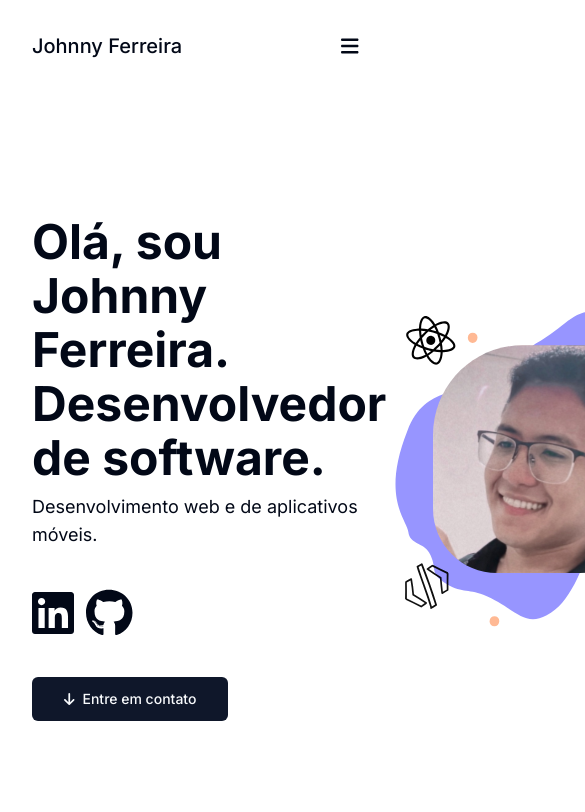
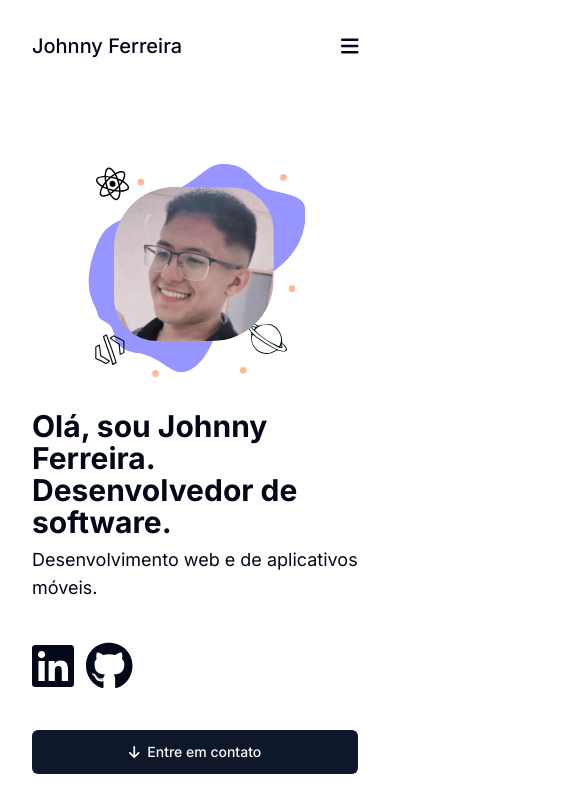
Before and after one commit to johnnyferreiradev/portfolio, a Next.js app: page / in a window 390 px wide. Shown: the top 812 px of the page, 585 px wide, since content can reach past the window. Built offline with nearby package versions, Linux system fonts and the light colour scheme.

Commit message:
feat: banner responsiveness

```diff
--- a/src/components/common/Banner.tsx
+++ b/src/components/common/Banner.tsx
@@ -11,11 +11,11 @@ export function Banner() {
     <div
       className={cn(
         "w-full px-8 lg:px-24 py-8 min-h-[calc(100vh-92px)]",
-        "flex justify-between items-center gap-8"
+        "flex flex-col-reverse md:flex-row justify-center md:justify-between items-center gap-8"
       )}
     >
       <div className="w-full max-w-screen-sm flex flex-col gap-2">
-        <h1 className="text-5xl font-bold leading-[54px]">
+        <h1 className="text-3xl md:text-5xl font-bold leading-8 md:leading-[54px]">
           Olá, sou Johnny Ferreira. Desenvolvedor de software.
         </h1>
         <p className="text-lg">Desenvolvimento web e de aplicativos móveis.</p>
@@ -27,7 +27,7 @@ export function Banner() {
             <FontAwesomeIcon icon={faGithub} size="3x" />
           </Link>
         </div>
-        <Button className="w-max" size="lg">
+        <Button className="w-full md:w-max" size="lg">
           <FontAwesomeIcon icon={faArrowDown} className="mr-2" /> Entre em
           contato
         </Button>
@@ -37,6 +37,7 @@ export function Banner() {
         alt="Johnny Ferreira"
         width={440}
         height={440}
+        className="w-full max-w-[220px] md:max-w-[440px]"
       />
     </div>
   );
```
